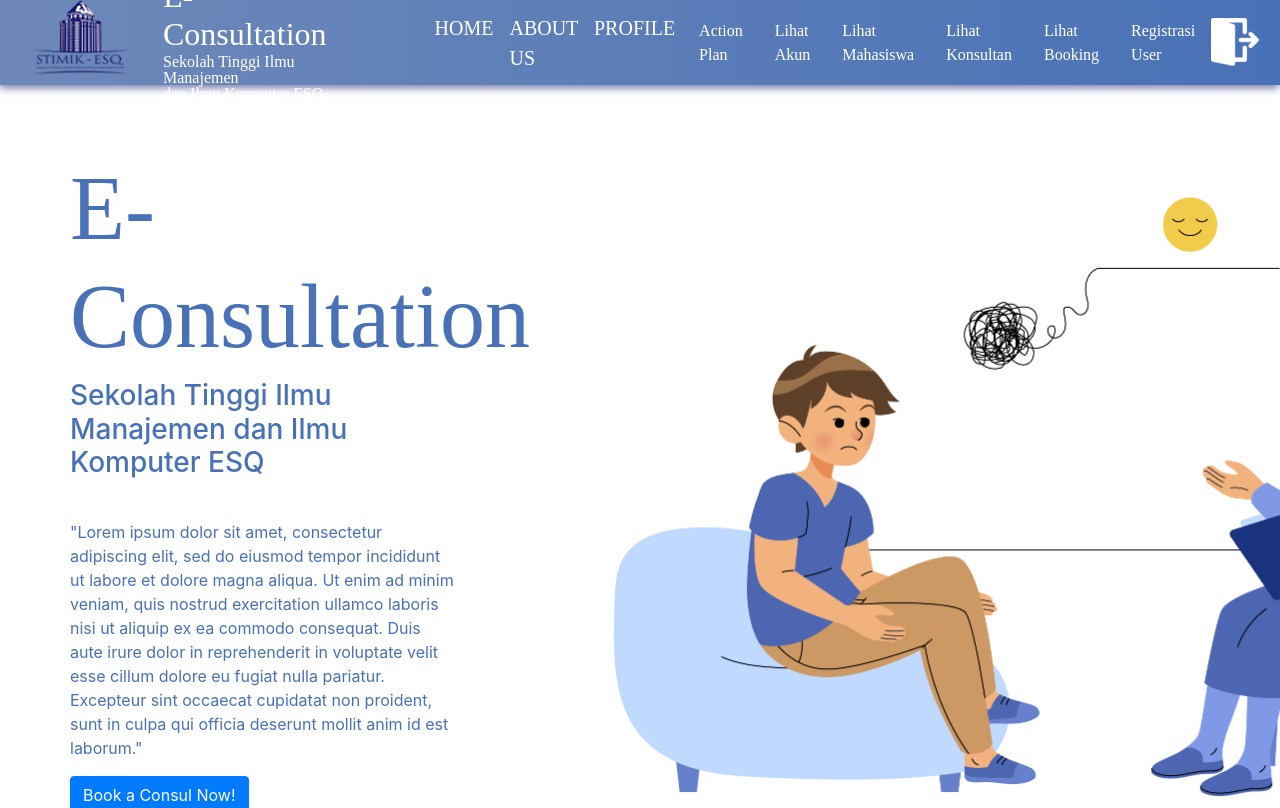
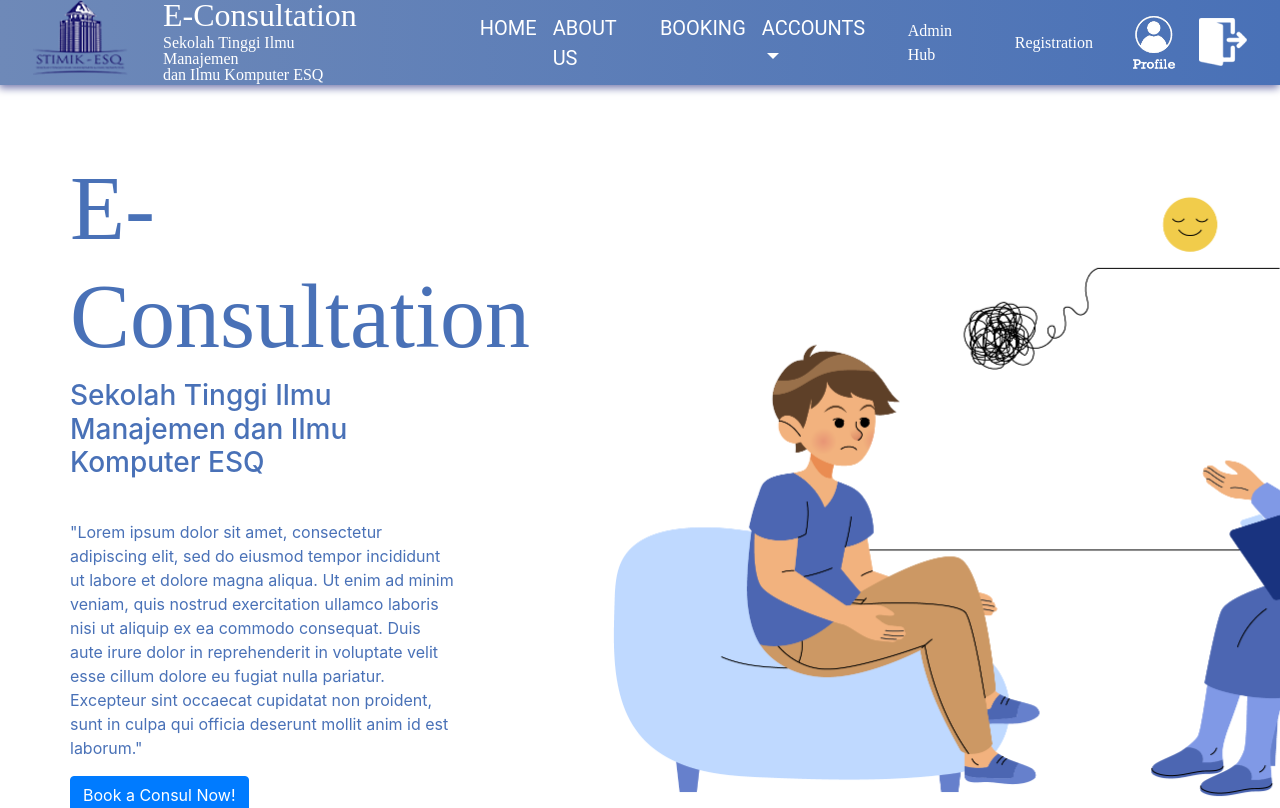
Before and after one commit to amolow/E-Consultation-STIMIK-ESQ, a PHP site: page /perancanganweb/dashboardAdmin.php in a window 1280 px wide; the page is wider, and only the part inside the window is pictured. Shown: the top 808 px of that part. Run offline with PHP 8.4, Linux system fonts and the light colour scheme; some libraries are stand-ins or nearby versions.

Commit message:
fix navigasi

```diff
--- a/inc.koneksi.php
+++ b/inc.koneksi.php
@@ -3,7 +3,7 @@ class Connection{
 private $host = "localhost";
 private $struser = "root";
 private $strpassword = "";
-private $strdbname = "ekonsultasi";
+private $strdbname = "ekonsul";
 public $connection;
 function __construct() {
 $this->connect();
--- a/navAdmin.php
+++ b/navAdmin.php
@@ -1,4 +1,3 @@
-    <!-- NAVBAR -->
 <div class="hello solid">
     <nav class="navbar navbar-expand-lg navbar-dark">
       <div class="container-fluid">
@@ -21,23 +20,40 @@
         >
           <span class="navbar-toggler-icon"></span>
         </button>
-        <div class="collapse navbar-collapse" id="navbarNavAltMarkup">
+        <div class="collapse navbar-collapse" id="navbarNavAltMarkup" style="font-family:Roboto;">
           <div class="navbar-nav" style="margin-left: 5em">
             <a class="nav-link text-white" href="dashboardAdmin.php?p=home2">HOME</a>
             <a class="nav-link text-white" href="dashboardAdmin.php?p=aboutus">ABOUT US</a>
-            <a class="nav-link text-white" href="dashboardAdmin.php?p=profile">PROFILE</a>
+            <a class="nav-link text-white" href="dashboardAdmin.php?p=crudbooking">BOOKING</a>
+              <li class="nav-item dropdown">
+                  <a class="nav-link dropdown-toggle text-white"
+                    href="pages/home.php"
+                    id="navbarDropdown"
+                    role="button"
+                    data-toggle="dropdown"
+                    aria-haspopup="true"
+                    aria-expanded="false"
+                  >
+                  ACCOUNTS
+                  </a>
+                  <div class="dropdown-menu" aria-labelledby="navbarDropdown">
+                    <a class="dropdown-item text-white" href="dashboardAdmin.php?p=crudKonsultan">Konsultan</a>
+                    <a class="dropdown-item text-white" href="dashboardAdmin.php?p=crudMahasiswa">Mahasiswa</a>
+                  </div>
+              </li>
           </div>
         </div>
-        <a class="nav-link text-white" href="dashboardAdmin.php?p=actionPlan">Action Plan</a>
 
-        <a class="nav-link text-white" href="dashboardAdmin.php?p=crud">Lihat Akun</a>
-        <a class="nav-link text-white" href="dashboardAdmin.php?p=crudMahasiswa">Lihat Mahasiswa</a>
-        <a class="nav-link text-white" href="dashboardAdmin.php?p=crudKonsultan">Lihat Konsultan</a>
-        <a class="nav-link text-white" href="dashboardAdmin.php?p=crudbooking">Lihat Booking</a>
-        <a class="nav-link text-white" type="button" class="btn btn-primary" data-toggle="modal" data-target="#exampleModal">Registrasi User</a>
-        <div class="modal fade" id="exampleModal" tabindex="-1" role="dialog" aria-labelledby="exampleModalLabel" aria-hidden="true" style="text-align: center;">
+        <a class="nav-link text-white" href="dashboardAdmin.php?p=listTables">Admin Hub</a>
+        <a type="button" data-toggle="modal" class="nav-link text-white" data-target="#exampleModal">Registration</a>
+        <!-- <button type="button" class="btn btn-primary" data-toggle="modal" data-target="#exampleModal">
+      Registrasi
+    </button> -->
+
+    <!-- Modal -->
+    <div class="modal fade" id="exampleModal" tabdashboardAdmin="-1" role="dialog" aria-labelledby="exampleModalLabel" aria-hidden="true" style="text-align: center;">
       <div class="modal-dialog" role="document">
-    <div class="modal-content">
+        <div class="modal-content" style="color: black;">
           <div class="modal-header">
             <h5 style="width: 100%;">REGISTRASI</h5>
             <button type="button" class="close" data-dismiss="modal" aria-label="Close">
@@ -45,18 +61,22 @@
             </button>
           </div>
           <div class="modal-body">
+            Pilih Jenis Registrasi
+          </div>
+          <div class="modal-footer">
             <a href="dashboardAdmin.php?p=registrasiKonsul" style="float: left; width: 100%;" type="button" class="btn btn-primary">Konsultan</a>
             <a href="dashboardAdmin.php?p=registrasiMhs" style="float: right; width: 100%;" type="button" class="btn btn-primary">Mahasiswa</a>
           </div>
-
         </div>
       </div>
     </div>
 
+        <a href="dashboardAdmin.php?p=profile">
+          <img src="Asset/profile.png" alt="" style="width:50px; margin: 20px;" />
+        </a>
         <a href="pages/login.php">
           <img src="Asset/logout.png" alt="" id="logout" />
       </a>
       </div>
     </nav>
-    <!-- PENUTUP NAVBAR -->
   </div>
--- a/pages/login-action.php
+++ b/pages/login-action.php
@@ -14,7 +14,7 @@ require ('../inc.koneksi.php');
     if($objAkun->hasil){
     	$ismatch = password_verify($_POST['password'], $objAkun->password);
 
-      	if(!($ismatch)){
+      	if($ismatch){
 	        if (!isset($_SESSION)) {
 	        session_start();
 	        }
```
Also changed, not shown: navKonsultan.php (+9 -9 lines), navMahasiswa.php (+37 -6 lines), pages/registrasiKonsul.php (+3 -3 lines), pages/registrasiMhs.php (+3 -3 lines). Lines whose indentation alone changed are shown as unchanged.
